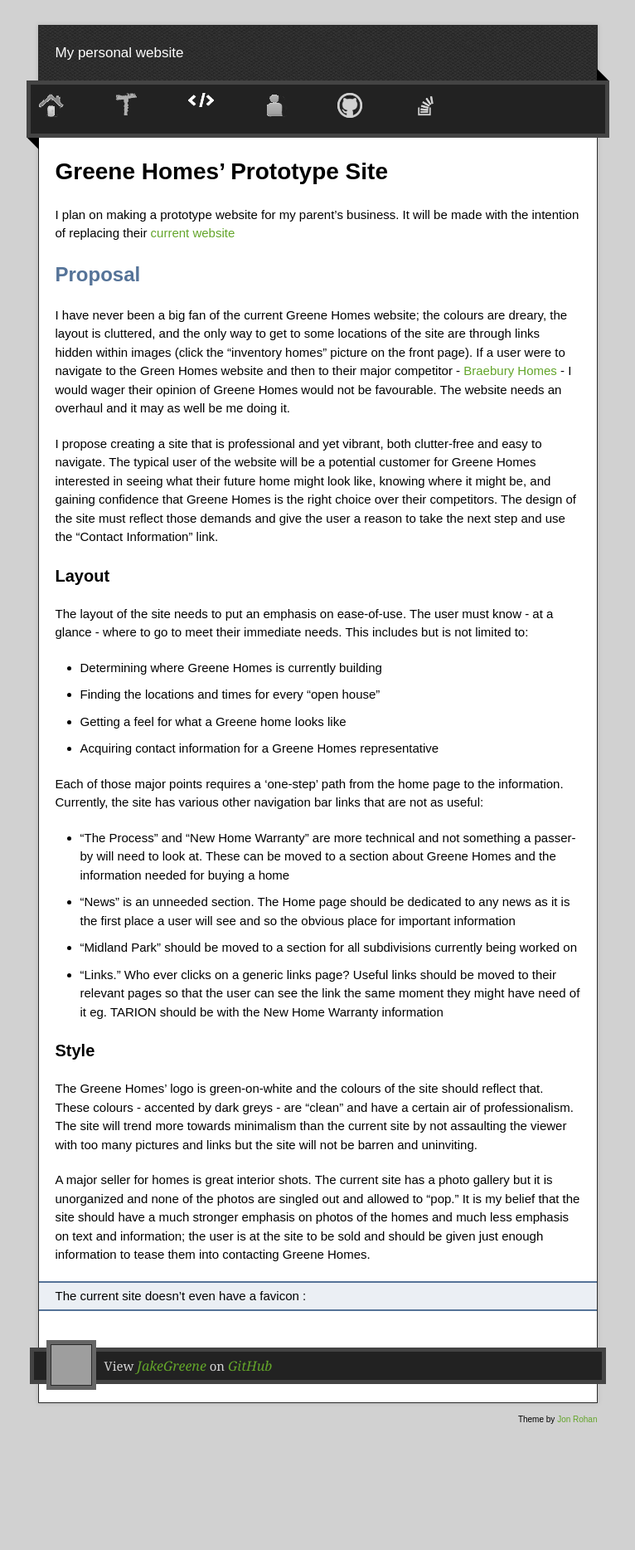
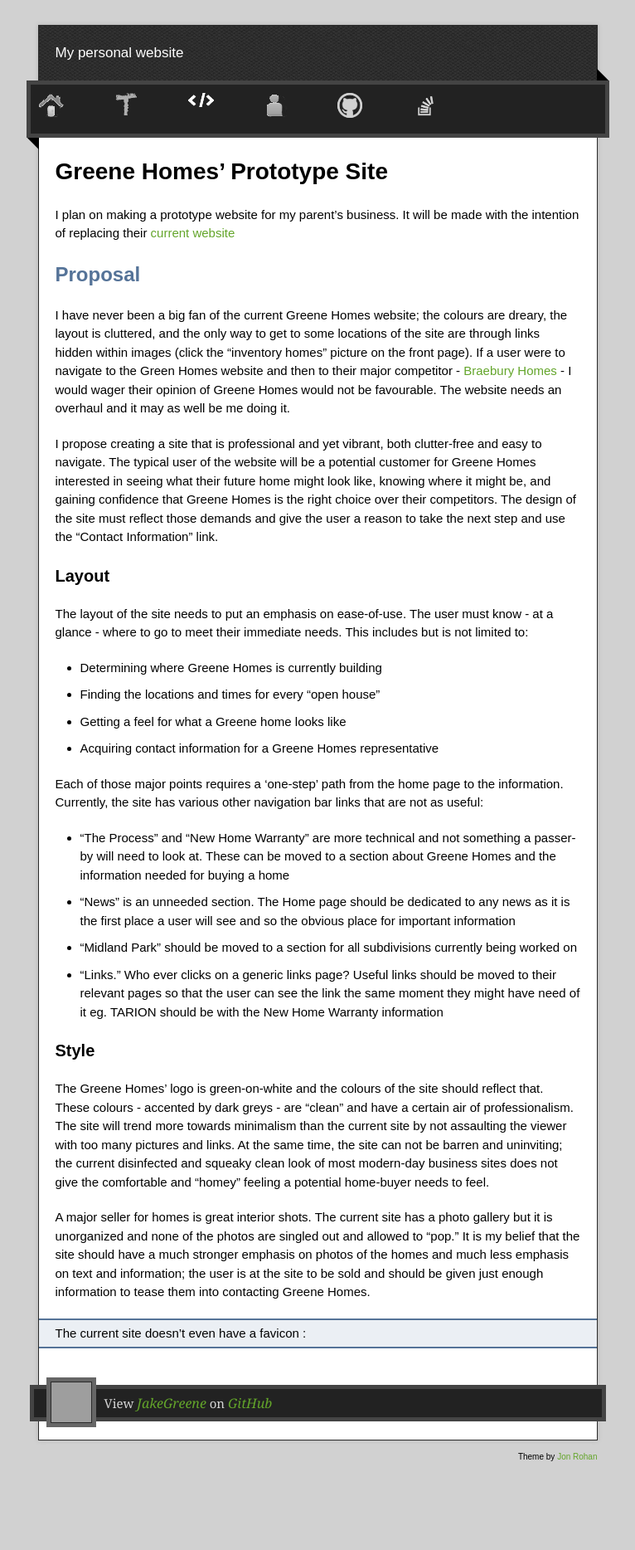
Before and after one commit to JakeGreene/JakeGreene.github.io, a Jekyll site: the page built from code/greene-homes/index.md, in a window 1280 px wide. Shown: the whole page at 83% size, without its empty margins (257-1023 px from the left). Built offline with Jekyll 4.4.1, drawn with Linux system fonts in a browser that asks for light colours; nearby versions of some CDN libraries; before the commit the page ends 1823 px from its top, so only the background shows below that; grey boxes are pictures that could not be loaded.

Commit message:
Green Homes - Clarify Style

```diff
--- a/code/greene-homes/index.md
+++ b/code/greene-homes/index.md
@@ -25,7 +25,7 @@
 * "Links." Who ever clicks on a generic links page? Useful links should be moved to their relevant pages so that the user can see the link the same moment they might have need of it eg. TARION should be with the New Home Warranty information
 
 ###Style
-The Greene Homes' logo is green-on-white and the colours of the site should reflect that. These colours - accented by dark greys - are "clean" and have a certain air of professionalism. The site will trend more towards minimalism than the current site by not assaulting the viewer with too many pictures and links but the site will not be barren and uninviting.
+The Greene Homes' logo is green-on-white and the colours of the site should reflect that. These colours - accented by dark greys - are "clean" and have a certain air of professionalism. The site will trend more towards minimalism than the current site by not assaulting the viewer with too many pictures and links. At the same time, the site can not be barren and uninviting; the current disinfected and squeaky clean look of most modern-day business sites does not give the comfortable and "homey" feeling a potential home-buyer needs to feel.
 
 A major seller for homes is great interior shots. The current site has a photo gallery but it is unorganized and none of the photos are singled out and allowed to "pop." It is my belief that the site should have a much stronger emphasis on photos of the homes and much less emphasis on text and information; the user is at the site to be sold and should be given just enough information to tease them into contacting Greene Homes.
 
```
